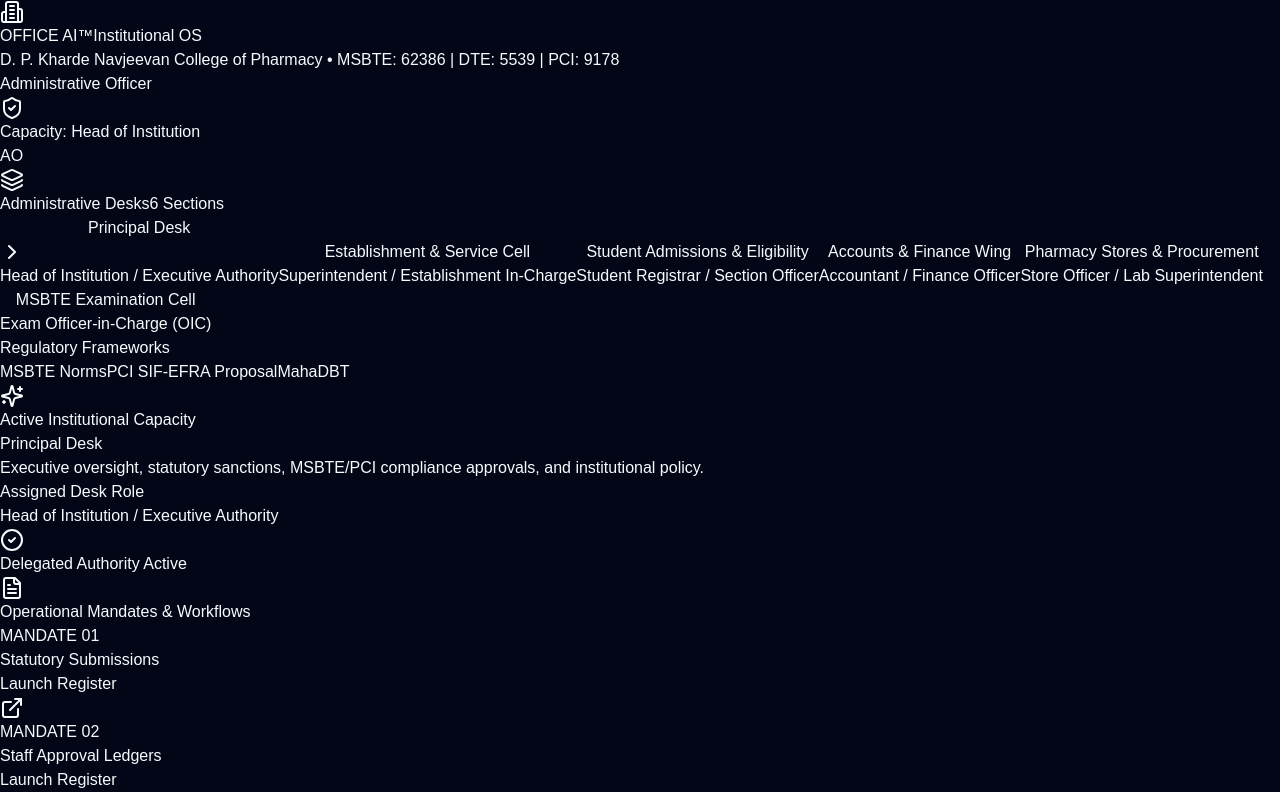
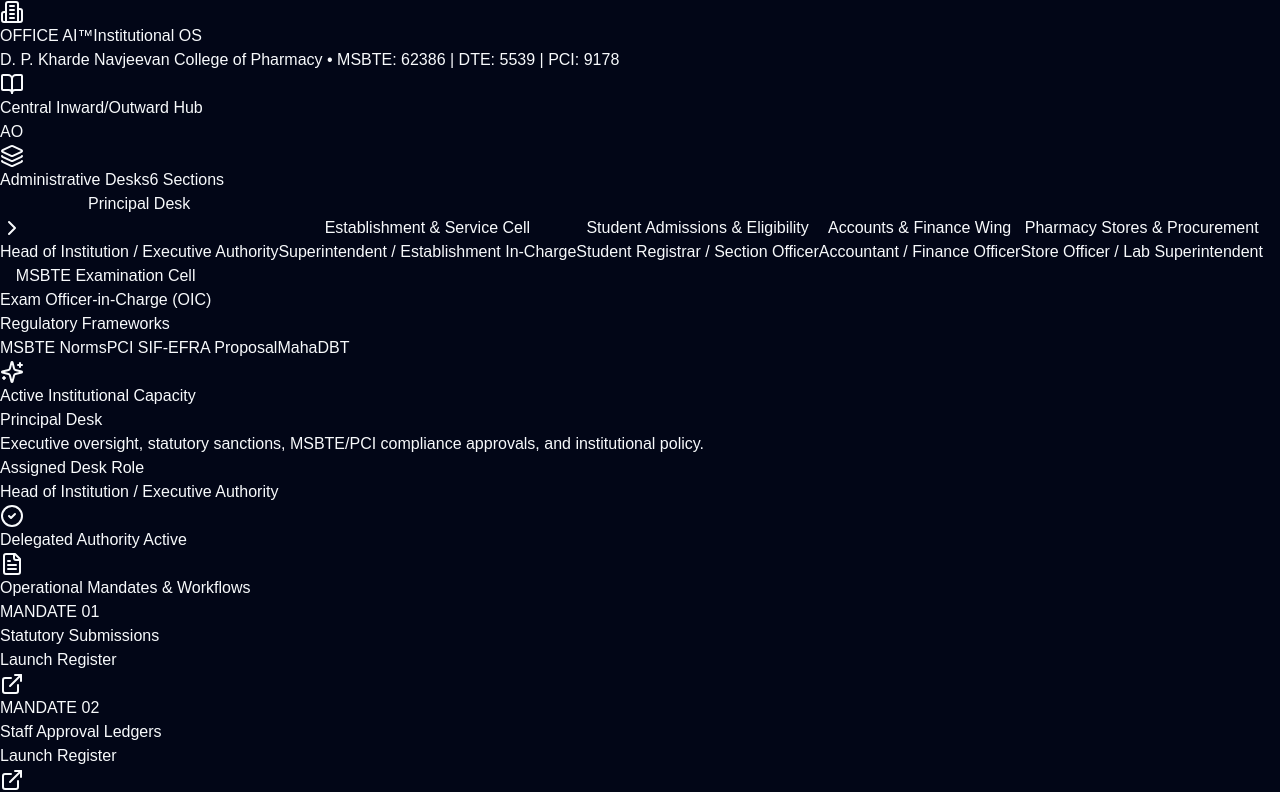
Before and after one commit to agrawalhiteshhkumar/office-ai, a Next.js app: page / in a window 1280 px wide. Shown: the top 792 px of the page. Built offline with nearby package versions, Linux system fonts and the light colour scheme.

Commit message:
Update page.tsx

```diff
--- a/src/app/page.tsx
+++ b/src/app/page.tsx
@@ -7,6 +7,8 @@
   AdministrativeSection,
   AuditRecord
 } from "@/data/officeData";
+import { INITIAL_REGISTERS, InwardOutwardRecord } from "@/data/registerData";
+import RegisterModal from "@/components/RegisterModal";
 import {
   Building2,
   ShieldCheck,
@@ -16,15 +18,17 @@
   CheckCircle2,
   Sparkles,
   ChevronRight,
-  ExternalLink
+  ExternalLink,
+  BookOpen
 } from "lucide-react";
 
 export default function OfficeAIDashboard() {
   const [activeSection, setActiveSection] = useState<AdministrativeSection>(ADMINISTRATIVE_SECTIONS[0]);
   const [auditTrail, setAuditTrail] = useState<AuditRecord[]>([]);
   const [operatorName, setOperatorName] = useState("Administrative Officer");
+  const [registers, setRegisters] = useState<InwardOutwardRecord[]>(INITIAL_REGISTERS);
+  const [isModalOpen, setIsModalOpen] = useState(false);
 
-  // Load / initialize cryptographic audit trail in browser memory
   useEffect(() => {
     const initialLog: AuditRecord = {
       id: "LOG-" + Math.random().toString(36).substring(2, 9).toUpperCase(),
@@ -52,10 +56,26 @@
     setAuditTrail((prev) => [newEntry, ...prev.slice(0, 9)]);
   };
 
+  const handleAddRecord = (record: InwardOutwardRecord) => {
+    setRegisters((prev) => [record, ...prev]);
+
+    // Append-only tamper-evident audit record
+    const auditRecord: AuditRecord = {
+      id: "LOG-" + Math.random().toString(36).substring(2, 9).toUpperCase(),
+      timestamp: new Date().toLocaleTimeString(),
+      sectionCode: activeSection.code,
+      actor: operatorName,
+      action: record.type === "INWARD" ? "REGULATORY_INWARD_ENTRY" : "REGULATORY_OUTWARD_DISPATCH",
+      details: `Logged ${record.referenceNumber} (${record.subject.substring(0, 35)}...)`,
+      hash: "0x" + Math.random().toString(16).substring(2, 10) + "f41",
+    };
+    setAuditTrail((prev) => [auditRecord, ...prev.slice(0, 9)]);
+  };
+
   return (
     <div className="min-h-screen bg-slate-950 text-slate-100 flex flex-col font-sans">
       {/* Top Institutional Header */}
-      <header className="border-b border-slate-800 bg-slate-900/90 backdrop-blur sticky top-0 z-50 px-6 py-3.5 flex flex-wrap items-center justify-between gap-4">
+      <header className="border-b border-slate-800 bg-slate-900/90 backdrop-blur sticky top-0 z-40 px-6 py-3.5 flex flex-wrap items-center justify-between gap-4">
         <div className="flex items-center gap-3">
           <div className="h-10 w-10 rounded-xl bg-amber-500/10 border border-amber-500/30 flex items-center justify-center text-amber-400">
             <Building2 className="w-5 h-5" />
@@ -73,13 +93,13 @@
           </div>
         </div>
 
-        <div className="flex items-center gap-4">
-          <div className="text-right hidden sm:block">
-            <div className="text-xs font-medium text-slate-200">{operatorName}</div>
-            <div className="text-[11px] text-amber-400/90 flex items-center gap-1 justify-end">
-              <ShieldCheck className="w-3 h-3" /> Capacity: {activeSection.deskTitle.split("/")[0]}
-            </div>
-          </div>
+        <div className="flex items-center gap-3">
+          <button
+            onClick={() => setIsModalOpen(true)}
+            className="px-3.5 py-1.5 rounded-lg bg-amber-500/10 border border-amber-500/30 hover:bg-amber-500/20 text-amber-300 text-xs font-semibold flex items-center gap-2 transition"
+          >
+            <BookOpen className="w-3.5 h-3.5" /> Central Inward/Outward Hub
+          </button>
           <div className="h-8 w-8 rounded-full bg-slate-800 border border-slate-700 flex items-center justify-center font-bold text-xs text-slate-300">
             AO
           </div>
@@ -124,7 +144,6 @@
             })}
           </div>
 
-          {/* Quick Regulatory Verification Badge */}
           <div className="mt-auto pt-4 border-t border-slate-800 text-xs text-slate-400 flex flex-col gap-2">
             <div className="text-[11px] font-semibold text-slate-300">Regulatory Frameworks</div>
             <div className="flex flex-wrap gap-1.5">
@@ -137,7 +156,7 @@
           </div>
         </aside>
 
-        {/* Center / Right Content: Active Desk Operations */}
+        {/* Center Content */}
         <main className="flex-1 p-6 lg:p-8 flex flex-col gap-6 overflow-y-auto">
           {/* Active Desk Header Banner */}
           <div className="bg-gradient-to-r from-slate-900 to-slate-900/40 border border-slate-800 rounded-2xl p-6 shadow-xl relative overflow-hidden">
@@ -160,7 +179,7 @@
             </div>
           </div>
 
-          {/* Primary Desk Mandates / Operations Grid */}
+          {/* Primary Desk Mandates */}
           <div>
             <h3 className="text-sm font-semibold uppercase tracking-wider text-slate-400 mb-3 flex items-center gap-2">
               <FileText className="w-4 h-4 text-amber-400" /> Operational Mandates & Workflows
@@ -175,7 +194,10 @@
                     <span className="text-[10px] font-mono font-bold text-slate-500 uppercase">MANDATE 0{idx + 1}</span>
                     <h4 className="text-sm font-semibold text-slate-200 mt-1">{mandate}</h4>
                   </div>
-                  <button className="text-xs text-amber-400 hover:text-amber-300 font-medium inline-flex items-center gap-1 self-start">
+                  <button
+                    onClick={() => setIsModalOpen(true)}
+                    className="text-xs text-amber-400 hover:text-amber-300 font-medium inline-flex items-center gap-1 self-start"
+                  >
                     Launch Register <ExternalLink className="w-3 h-3" />
                   </button>
                 </div>
@@ -183,7 +205,7 @@
             </div>
           </div>
 
-          {/* Cryptographic Audit Trail (Append-Only Evidence Ledger) */}
+          {/* Cryptographic Audit Trail */}
           <div className="border border-slate-800 rounded-2xl bg-slate-900/40 p-5 mt-2">
             <div className="flex items-center justify-between mb-4 pb-2 border-b border-slate-800/80">
               <div className="flex items-center gap-2">
@@ -230,6 +252,16 @@
           </div>
         </main>
       </div>
+
+      {/* Central Inward / Outward Modal */}
+      <RegisterModal
+        isOpen={isModalOpen}
+        onClose={() => setIsModalOpen(false)}
+        sectionCode={activeSection.code}
+        sectionName={activeSection.displayName}
+        records={registers}
+        onAddRecord={handleAddRecord}
+      />
     </div>
   );
 }
```
